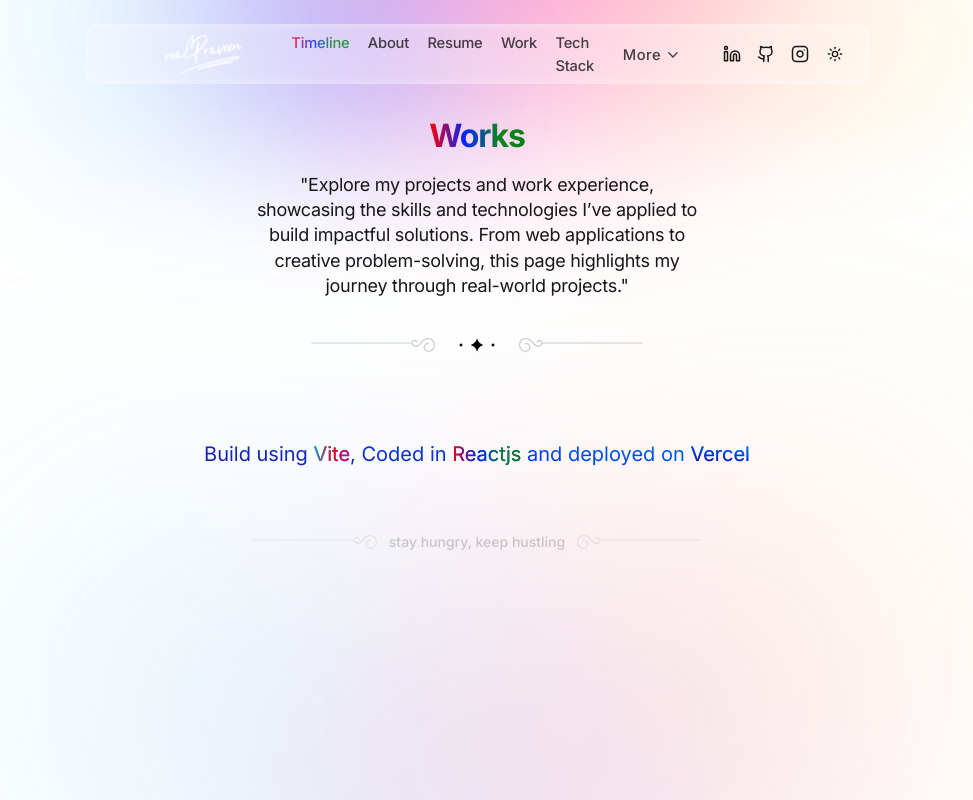
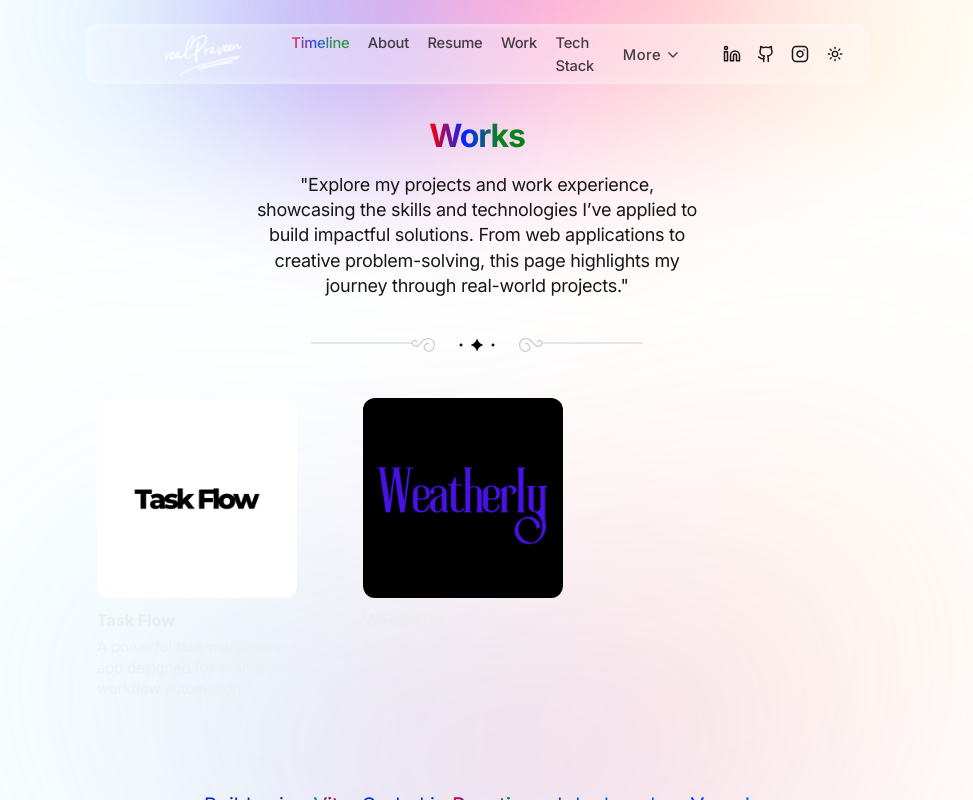
Before and after one commit to praveen-raj-r/praveen-raj-web-app, a React (Vite) app: page /work in a window 1280 px wide. Shown: the whole page, without its empty margins (163-1136 px from the left). Built offline with nearby package versions, Linux system fonts and the light colour scheme; a web font is replaced by a local one.

Commit message:
added projects

```diff
--- a/src/pages/works.tsx
+++ b/src/pages/works.tsx
@@ -1,4 +1,5 @@
 import AllPageDescription from "@/components/app/all-page-description";
+import ProjectsContainer from "@/components/app/projects-container";
 
 const Works = () => {
   return (
@@ -9,6 +10,7 @@ const Works = () => {
         applications to creative problem-solving, this page highlights my
         journey through real-world projects.
       </AllPageDescription>
+      <ProjectsContainer />
     </div>
   );
 };
```
